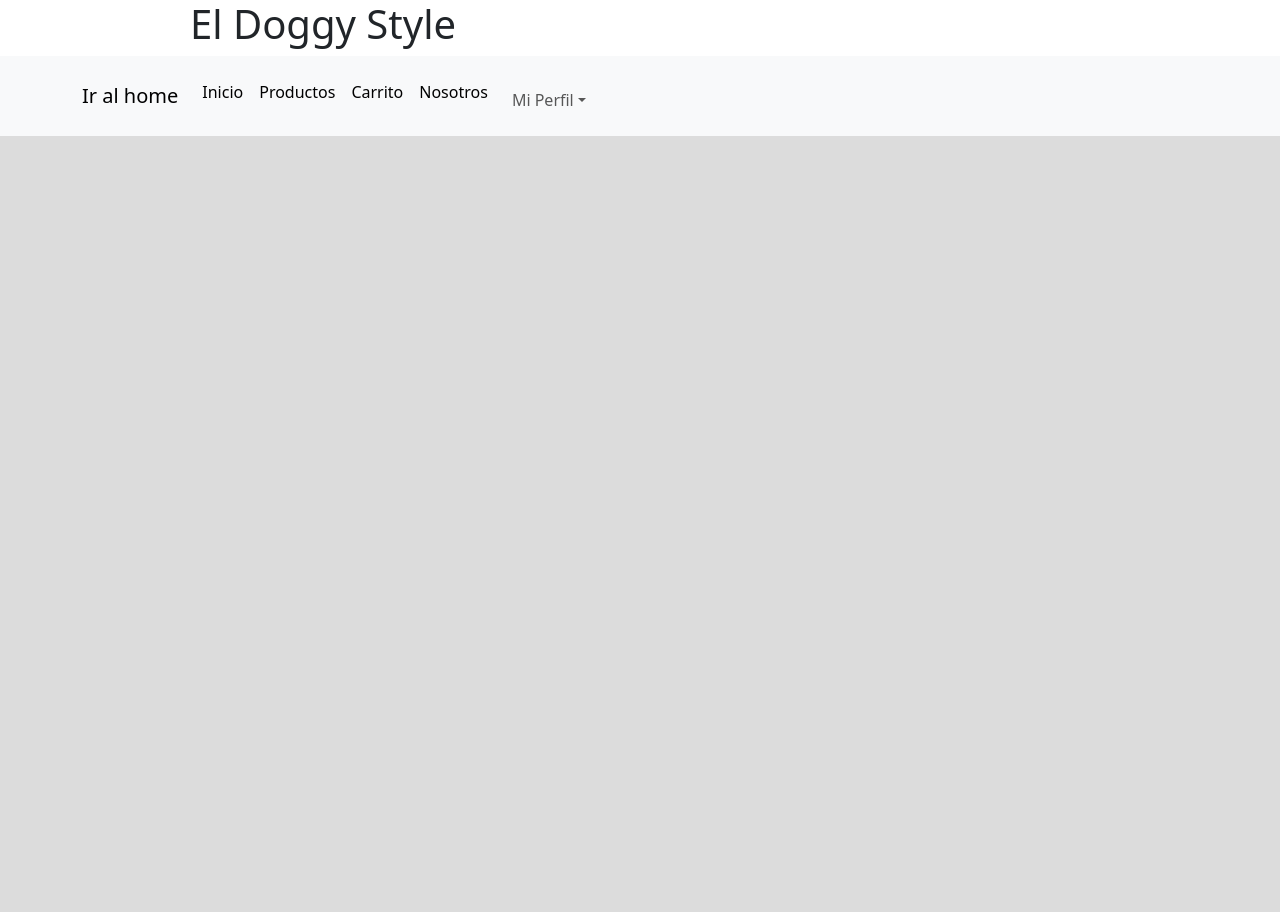
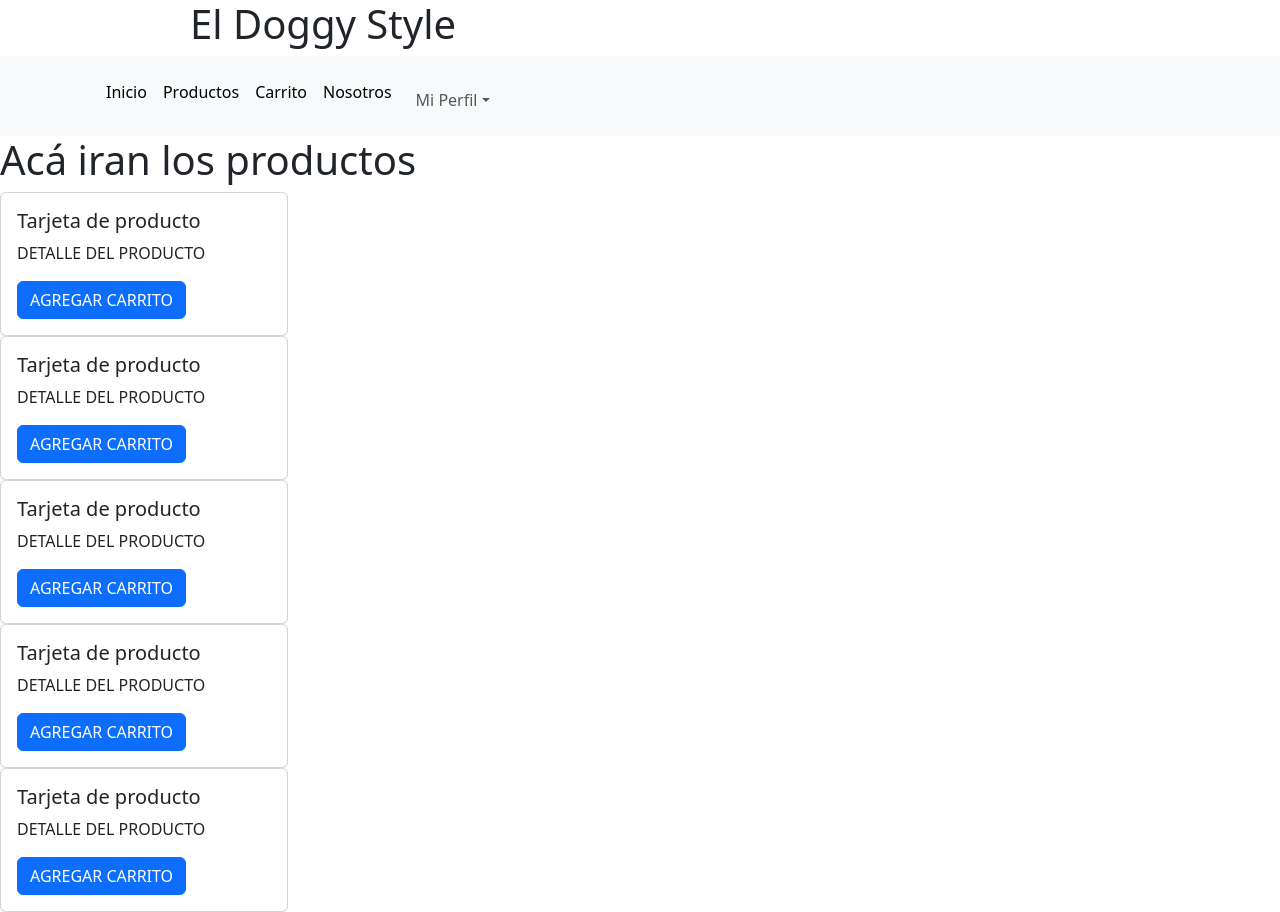
Before and after one commit to agusfmartinez/tp-tienda-online, a React (Vite) app: page /productos in a window 1280 px wide. Before the commit the page ends 800 px from the top, so only its background shows below. Built offline with nearby package versions, Linux system fonts and the light colour scheme.

Commit message:
Creación de tarjetas de producto.

```diff
--- a/src/App.jsx
+++ b/src/App.jsx
@@ -19,10 +19,10 @@ function App() {
       <Header/>
         <Routes>
           <Route path="/" element={<Inicio/>}/>
-          <Route path="/" element={<Productos/>}/>
-          <Route path="/" element={<Carrito/>}/>
-          <Route path="/" element={<Nosotros/>}/>
-          <Route path="/" element={<DatosUsuario/>}/>
+          <Route path="/productos" element={<Productos/>}/>
+          <Route path="/carrito" element={<Carrito/>}/>
+          <Route path="/nosotros" element={<Nosotros/>}/>
+          <Route path="/datosUsuario" element={<DatosUsuario/>}/>
         </Routes>
     </main>
   );
--- a/src/components/NavBar.jsx
+++ b/src/components/NavBar.jsx
@@ -9,12 +9,12 @@ function AppNavBar() {
   return (
     <Navbar expand="lg" className="bg-body-tertiary">
       <Container>
-        <Navbar.Brand href="#home">Ir al home</Navbar.Brand>
+        <Navbar.Brand as={Link} to="/"></Navbar.Brand>
         <Navbar.Toggle aria-controls="basic-navbar-nav"/>
         <Navbar.Collapse id="basic-navbar-nav">
           <Nav className="me-auto">
             <Nav as={Link} to="/" className='botonesNavBar'>Inicio</Nav>
-            <Nav as={Link} to="/Productos" className='botonesNavBar'>Productos</Nav>
+            <Nav as={Link} to="/productos" className='botonesNavBar'>Productos</Nav>
             <Nav as={Link} to="/carrito" className='botonesNavBar'>Carrito</Nav>
             <Nav as={Link} to="/nosotros" className='botonesNavBar'>Nosotros</Nav>
             <NavDropdown title="Mi Perfil" className='botonesNavBar' id="basic-nav-dropdown">
--- /dev/null
+++ b/src/components/ProductCard.jsx
@@ -0,0 +1,18 @@
+import Button from 'react-bootstrap/Button';
+import Card from 'react-bootstrap/Card';
+
+function ProductCard() {
+  return (
+    <Card style={{ width: '18rem' }}>
+      <Card.Body>
+        <Card.Title>Tarjeta de producto</Card.Title>
+        <Card.Text>
+          DETALLE DEL PRODUCTO
+        </Card.Text>
+        <Button variant="primary">AGREGAR CARRITO</Button>
+      </Card.Body>
+    </Card>
+  );
+}
+
+export default ProductCard;
--- a/src/pages/Productos.jsx
+++ b/src/pages/Productos.jsx
@@ -1,10 +1,16 @@
 import React from 'react'
+import ProductCard from '../components/ProductCard';
 
 const Productos = () => {
   return (
-    <div>
-        <h1>listado de produc</h1>
-    </div>
+    <main>
+        <h1>Acá iran los productos</h1>
+        <ProductCard className="jeje"/>
+        <ProductCard/>
+        <ProductCard/>
+        <ProductCard/>
+        <ProductCard/>
+    </main>
   )
 }
 
```
